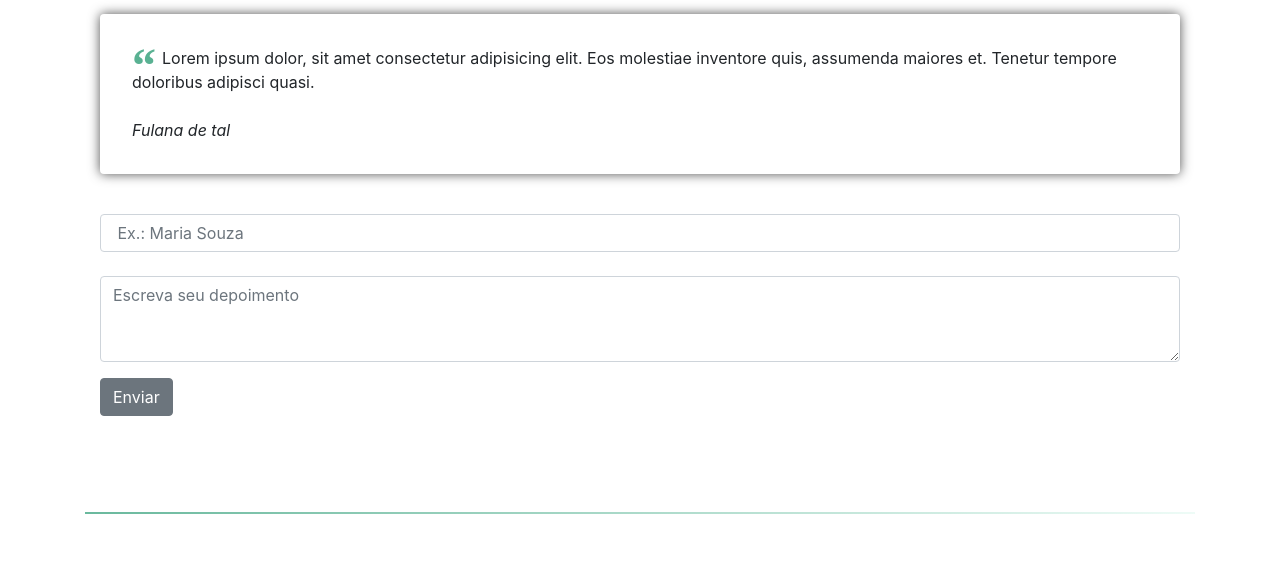
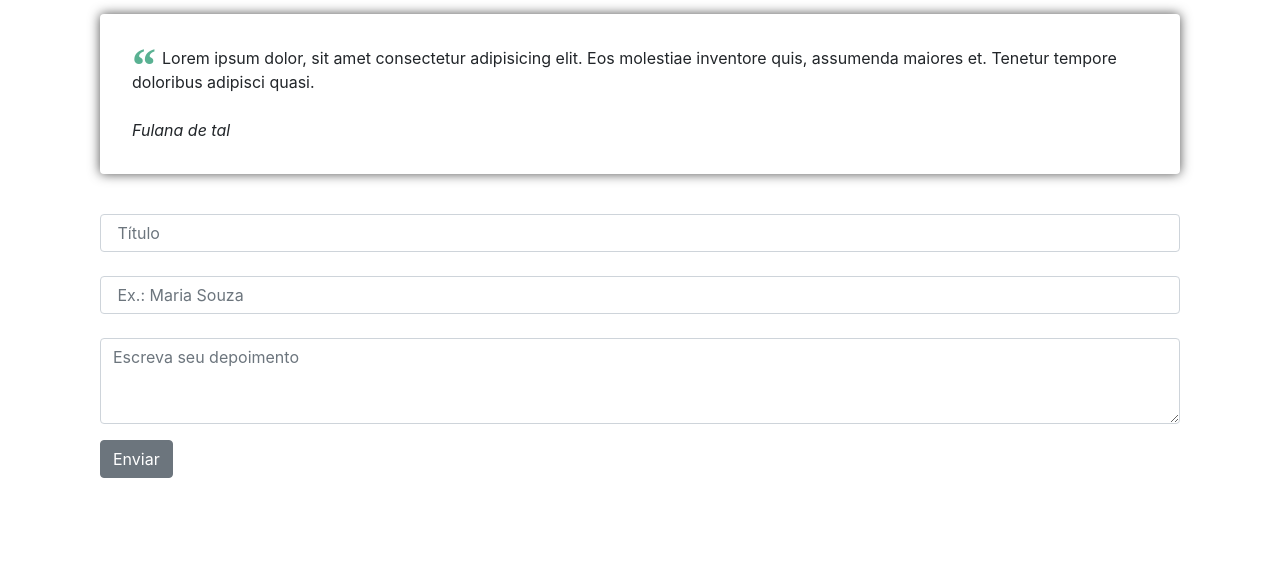
Before and after one commit to ekus-univ/univesp-sjc-pji1-grupo004, a Django app: page / in a window 1280 px wide. Shown: the part 4815-5379 px from the top of the page. Run offline with Django 3.2, Linux system fonts and the light colour scheme; some libraries are stand-ins or nearby versions.

Commit message:
Atualizado formulario de comentario

```diff
--- a/feirasjc/feirapage/templates/base.html
+++ b/feirasjc/feirapage/templates/base.html
@@ -204,6 +204,8 @@
             <!-- formulário de depoimentos -->
             <div>
               <div>
+                <label for="exampleFormControlInput2" class="form-label"></label>
+                <input type="text" class="form-control" id="exampleFormControlInput2" placeholder=" Título">
                 <label for="exampleFormControlInput1" class="form-label"></label>
                 <input type="text" class="form-control" id="exampleFormControlInput1" placeholder=" Ex.: Maria Souza">
               </div>
```
